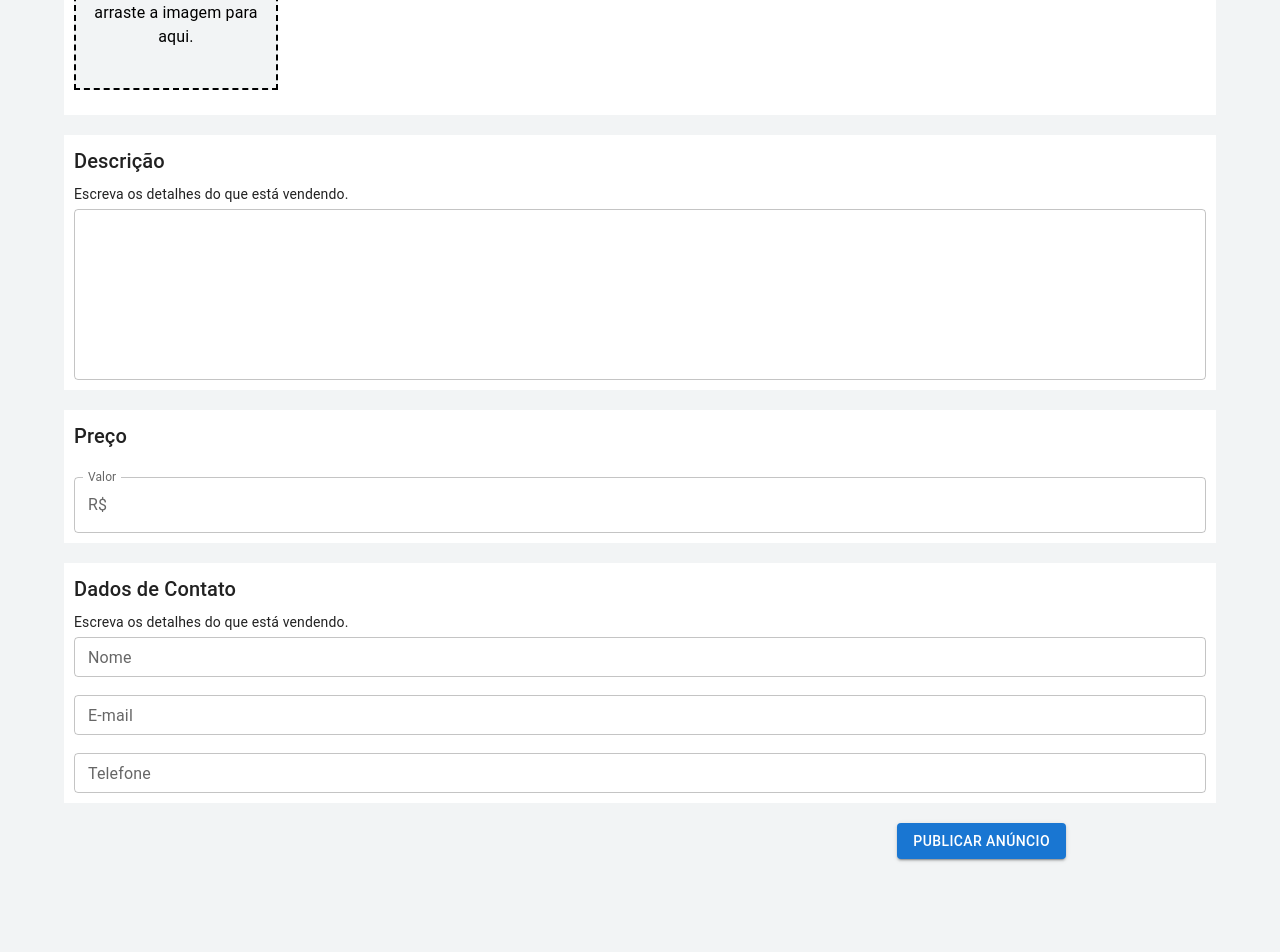
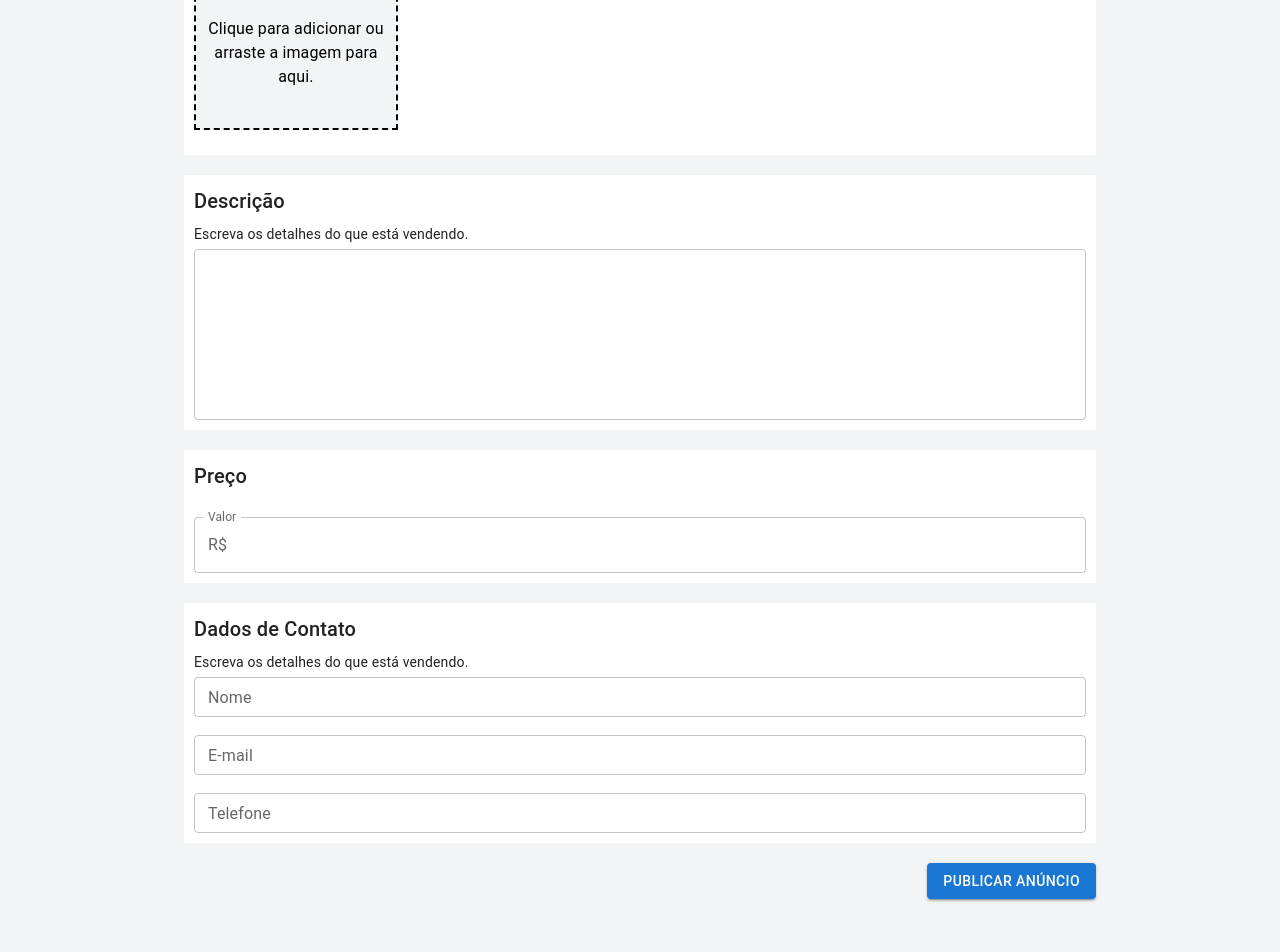
Before and after one commit to Ezequieloliveiras/anunx, a Next.js app: page /pages/user/publish in a window 1280 px wide. Shown: the part 680-1632 px from the top of the page. Built offline with nearby package versions, Linux system fonts and the light colour scheme.

Commit message:
instalacao  econfiguracao do formik, validacao do campo title

```diff
--- a/package.json
+++ b/package.json
@@ -14,12 +14,14 @@
     "@mui/icons-material": "^5.15.7",
     "@mui/material": "^5.15.7",
     "@mui/material-next": "^6.0.0-alpha.122",
+    "formik": "^2.4.5",
     "next": "14.1.0",
     "react": "^18",
     "react-dom": "^18",
     "react-dropzone": "^14.2.3",
     "react-material-ui-carousel": "^3.4.2",
     "sass": "^1.70.0",
-    "styled-components": "^6.1.8"
+    "styled-components": "^6.1.8",
+    "yup": "^1.3.3"
   }
 }
--- a/src/app/globals.css
+++ b/src/app/globals.css
@@ -63,10 +63,14 @@
 .body .thumb:hover .mask {
   display: flex;
 }
-.body .boxContainer {
+.body .form {
+  min-width: 80%;
+}
+.body .form .box-container {
   margin-top: 20px;
+  min-width: 100%;
 }
-.body .boxContainer .box {
+.body .form .box-container .box {
   background-color: #ffffff;
   padding: 10px;
 }
--- a/src/app/globals.scss
+++ b/src/app/globals.scss
@@ -76,12 +76,17 @@
                  display: flex;
          }
 
-         .boxContainer {
+         .form {
+                 min-width: 80%;
+
+                 .box-container {
                          margin-top: 20px;
+                         min-width: 100%;
 
                          .box {
                                  background-color: #ffffff;
                                  padding: 10px;
+                         }
                  }
          }
 
@@ -174,6 +179,7 @@
                          margin-bottom: 15px;
                  }
          }
+
          .search-box {
                  display: flex;
                  justify-content: space-between;
--- a/src/app/pages/user/publish/page.jsx
+++ b/src/app/pages/user/publish/page.jsx
@@ -1,5 +1,8 @@
 "use client"
+
 import { useState } from 'react'
+import { Formik } from 'formik'
+import * as yup from 'yup'
 import { useDropzone } from 'react-dropzone'
 import { styled } from '@mui/system'
 import { DeleteForever } from '@mui/icons-material'
@@ -19,6 +22,13 @@ import {
 
 import TemplateDefault from '../../../templates/Default'
 import '../../../globals.scss'
+
+const validationSchema = yup.object().shape({
+    title: yup.string()
+    .min(6, 'Escreva um título maior')
+    .max(100, 'Titulo muito grande')
+    .required('Campo obrigatório'),
+})
 
 const StyledContainer = styled(Container)(({ theme }) => ({
     padding: theme.spacing(8, 0, 4),
@@ -50,23 +60,47 @@ const Publish = () => {
 
     return (
         <TemplateDefault>
+            <Formik
+                initialValues={{
+                    title: ''
+                }}
+                validationSchema={validationSchema}
+                onSubmit={(values) => {
+                    console.log('ok enviou o form', values)
+                }}
+            >
+                {
+                    ({
+                        values,
+                        errors,
+                        handleChange,
+                        handleSubmit,
+                    }) => {
+                        console.log(errors)
+                        return (
+                            <form onSubmit={handleSubmit} className='form'>
                                 <StyledContainer maxWidth='sm'>
-                <Typography component='h1' variant='h2' align='center' color='textPrimary' gutterBottom className='teste'>
+                                    <Typography component='h1' variant='h2' align='center' color='textPrimary' gutterBottom>
                                         Publicar anúncio
                                     </Typography>
                                     <Typography component='h5' variant='h5' align='center' color='textPrimary'>
                                         Quanto mais detalhado, melhor!
                                     </Typography>
                                 </StyledContainer>
-            <Container maxWidth='md'>
+                                <Container maxWidth='md' className='box-container'>
                                     <Box className='box'>
                                         <Typography component='h6' variant='h6' color='textPrimary' gutterBottom >
                                             Titulo do anúncio
                                         </Typography>
                                         <TextField
+                                            name='title'
+                                            value={values.title}
+                                            onChange={handleChange}
                                             label='ex: Bicicleta Aro 18 com garantia'
                                             size='small'
                                             fullWidth
+                                            error={!!errors.title}
+                                            helperText={errors.title}
                                         />
 
                                         <br /><br />
@@ -101,7 +135,7 @@ const Publish = () => {
                                         </Select>
                                     </Box>
                                 </Container>
-            <Container className='boxContainer'>
+                                <Container className='box-container'>
                                     <Box className='box'>
                                         <Typography component='h6' variant='h6' color='textPrimary' gutterBottom >
                                             Imagens
@@ -140,7 +174,7 @@ const Publish = () => {
                                         </Box>
                                     </Box>
                                 </Container>
-            <Container className='boxContainer'>
+                                <Container className='box-container'>
                                     <Box className='box'>
                                         <Typography component='h6' variant='h6' color='textPrimary' gutterBottom >
                                             Descrição
@@ -156,25 +190,25 @@ const Publish = () => {
                                         />
                                     </Box>
                                 </Container>
-            <Container className='boxContainer'>
+                                <Container className='box-container'>
                                     <Box className='box'>
                                         <Typography component='h6' variant='h6' color='textPrimary' gutterBottom >
                                             Preço
                                         </Typography>
-                    <br/>
+                                        <br />
                                         <FormControl fullWidth variant='outlined'>
                                             <InputLabel htmlFor="outlined-adornment-amount">Valor</InputLabel>
                                             <OutlinedInput
-                            onChange={() => {}}
+                                                onChange={() => { }}
                                                 startAdornment={<InputAdornment position='start'>R$</InputAdornment>}
-                            labelWidth={40}
+                                                fullWidth
                                                 label="Valor"
                                             />
                                         </FormControl>
                                     </Box>
                                 </Container>
 
-            <Container className='boxContainer'>
+                                <Container className='box-container'>
                                     <Box className='box'>
                                         <Typography component='h6' variant='h6' color='textPrimary' gutterBottom >
                                             Dados de Contato
@@ -204,13 +238,19 @@ const Publish = () => {
                                         />
                                     </Box>
                                 </Container>
-            <Container maxWidth='md' className='boxContainer'>
+                                <Container maxWidth='md' className='box-container'>
                                     <Box textAlign='right'>
-                    <Button variant='contained' color='primary'>
+                                        <Button type='submit' variant='contained' color='primary' >
                                             Publicar Anúncio
                                         </Button>
                                     </Box>
                                 </Container>
+                            </form>
+                        )
+                    }
+                }
+            </Formik>
+
 
         </TemplateDefault>
     )
```
Also changed, not shown: 2 other files (tests, documents, lock files or other folders). Lines whose indentation alone changed are shown as unchanged.
